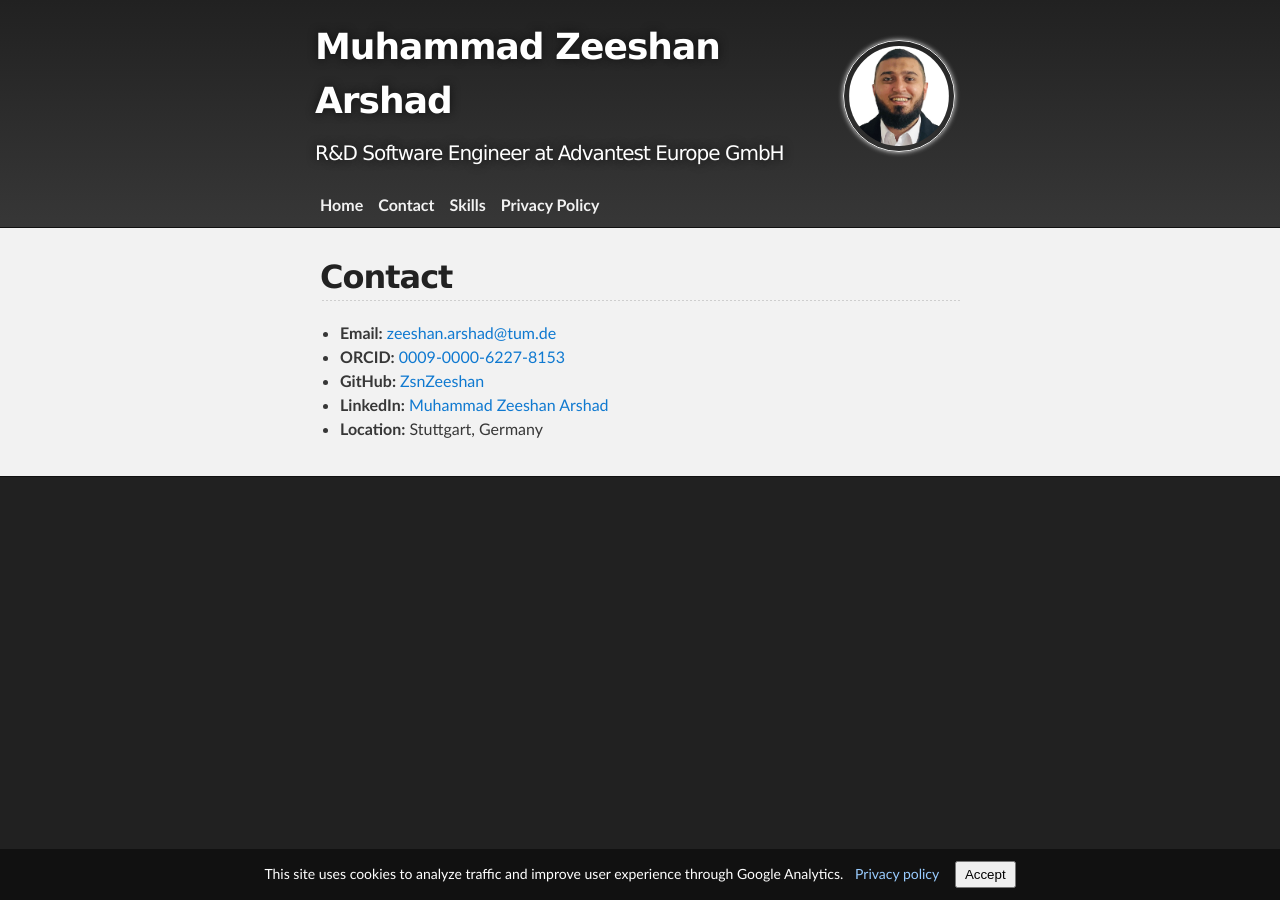
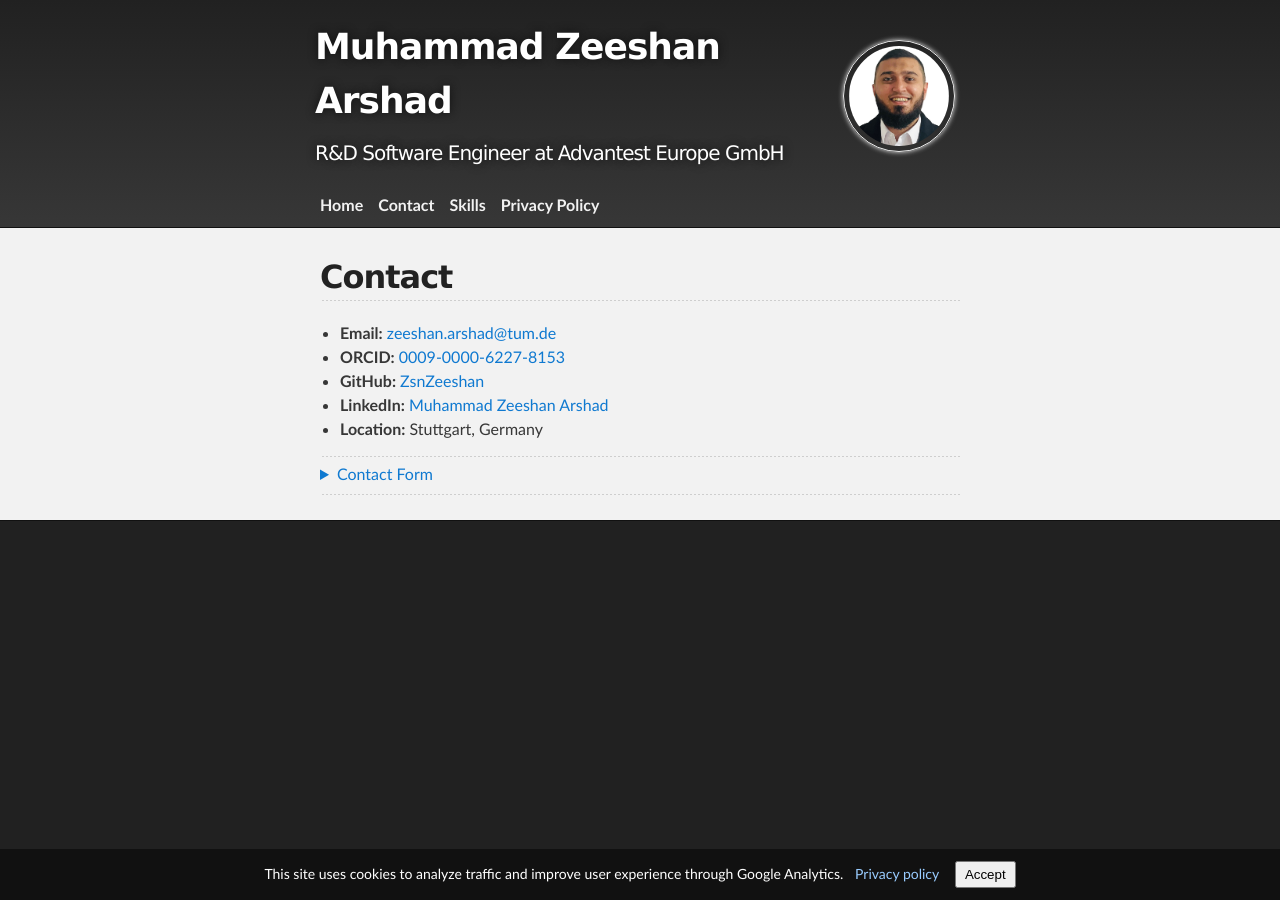
Before and after one commit to ZsnZeeshan/zsnzeeshan.github.io, a Jekyll site: the page built from Contact.md, in a window 1280 px wide. Built offline with Jekyll 4.4.1, drawn with Linux system fonts in a browser that asks for light colours; comment, search, counter and statistics services are not loaded.

Commit message:
include contact form

```diff
--- a/Contact.md
+++ b/Contact.md
@@ -13,3 +13,22 @@ image: "/assets/images/icon2.jpg"
 - **GitHub:** [ZsnZeeshan](https://github.com/ZsnZeeshan)
 - **LinkedIn:** [Muhammad Zeeshan Arshad](https://www.linkedin.com/in/muhammad-zeeshan-arshad/)
 - **Location:** Stuttgart, Germany
+
+---
+
+<details class="expand">
+  <summary>Contact Form</summary>
+
+  <iframe
+    src="https://docs.google.com/forms/d/e/1FAIpQLSds-OZX9BOVR5sxh6GATk45k0_Ty0z8bR72SBhiIVA2BLtbuQ/viewform?embedded=true"
+    width="100%"
+    height="1024"
+    frameborder="0"
+    marginheight="0"
+    marginwidth="0">
+      Loading…
+  </iframe>
+
+</details>
+
+---
--- a/_includes/pdf_expand.html
+++ b/_includes/pdf_expand.html
@@ -1,4 +1,4 @@
-<details class="pdf-expand">
+<details class="expand">
   <summary>
     {{ include.summary }}
   </summary>
--- a/_sass/jekyll-theme-slate.scss
+++ b/_sass/jekyll-theme-slate.scss
@@ -404,7 +404,7 @@ Full-Width Styles
   font-weight: 600;
 }
 
-.pdf-expand summary {
+.expand summary {
   text-decoration: none;
   color: #0F79D0;
   text-shadow: none;
@@ -421,8 +421,8 @@ Full-Width Styles
   -ms-transition: text-shadow 0.5s ease;
 }
 
-.pdf-expand summary:hover,
-.pdf-expand summary:focus {
+.expand summary:hover,
+.expand summary:focus {
   text-decoration: underline;
 }
 
```
